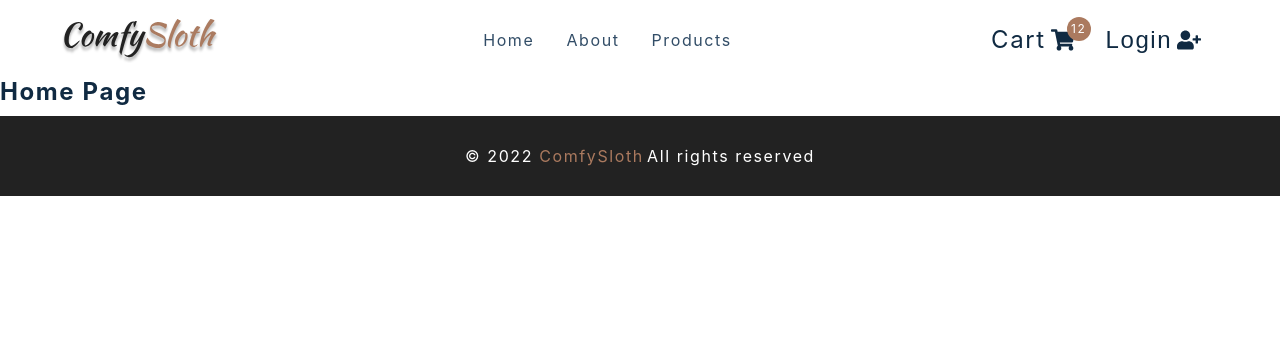
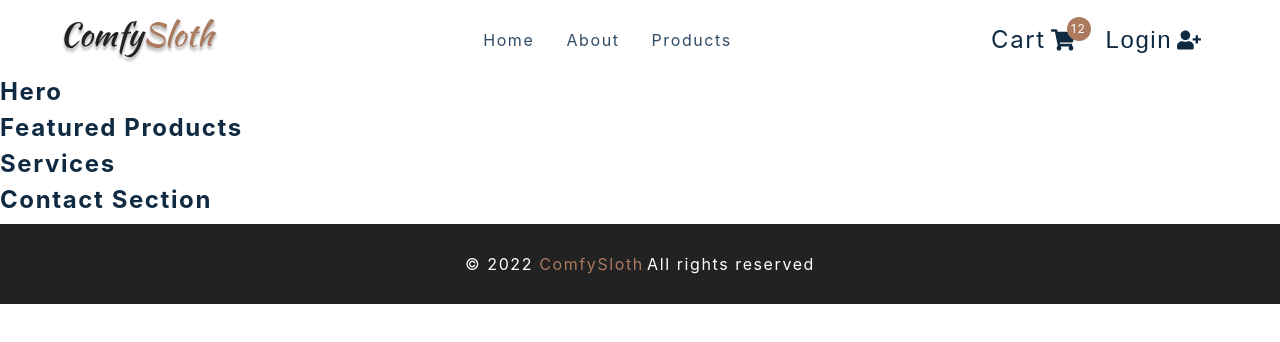
Before and after one commit to Elisa-cf/react-big-store-ecommerce, a React (Create React App) app: page / in a window 1280 px wide. Shown: the top 342 px of the page. Built offline with nearby package versions, Linux system fonts and the light colour scheme; the HTML template or start-up script is replaced by a standard one.

Commit message:
imported and rendered the components

```diff
--- a/src/pages/HomePage.js
+++ b/src/pages/HomePage.js
@@ -1,7 +1,12 @@
 import React from 'react'
 import { FeaturedProducts, Hero, Services, Contact } from '../components'
 const HomePage = () => {
-  return <h4>home page</h4>
+  return <main>
+    <Hero/>
+    <FeaturedProducts/>
+    <Services/>
+    <Contact/>
+  </main>
 }
 
 export default HomePage
```
